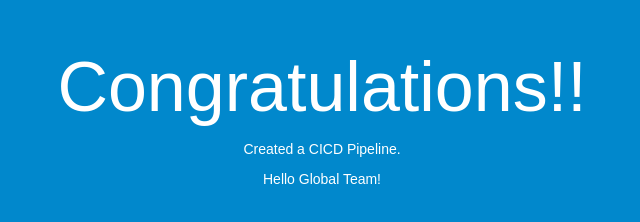
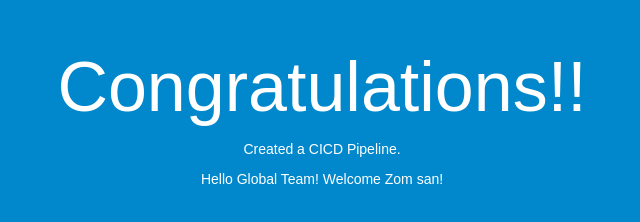
Before and after one commit to YeKoHein/AWSCodeDeploy, a plain HTML site: page index.html in a window 1280 px wide. Shown: the whole page, without its empty margins (318-958 px from the left). Drawn offline with Linux system fonts and the light colour scheme.

Commit message:
Update index.html

```diff
--- a/index.html
+++ b/index.html
@@ -28,7 +28,7 @@
   <div align="center">
 <h1>Congratulations!!</h1>
 <p>Created a CICD Pipeline.</p>
-    <p>Hello Global Team! </p>
+    <p>Hello Global Team! Welcome Zom san!</p>
   </div>
 </body>
 </html>
```
